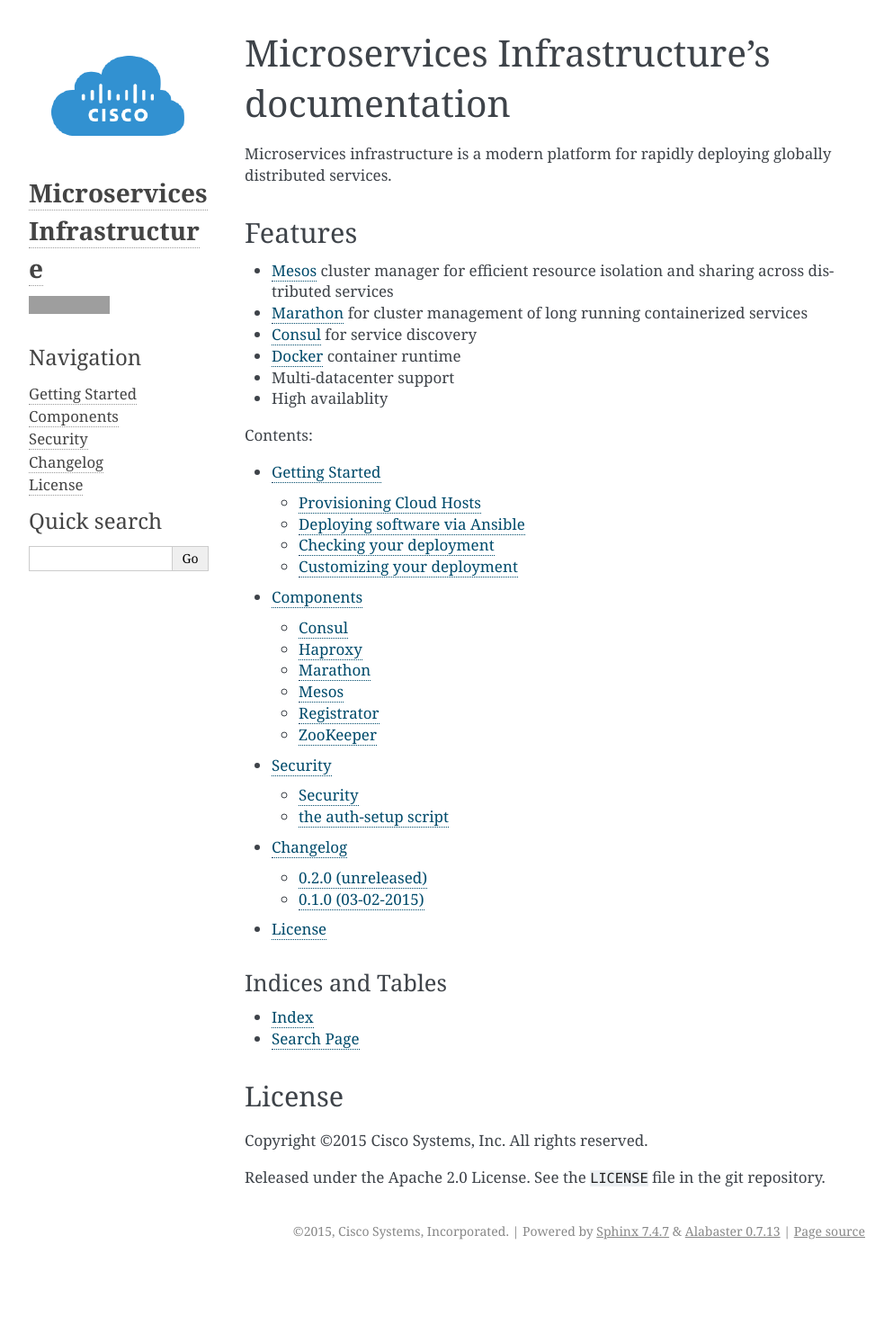
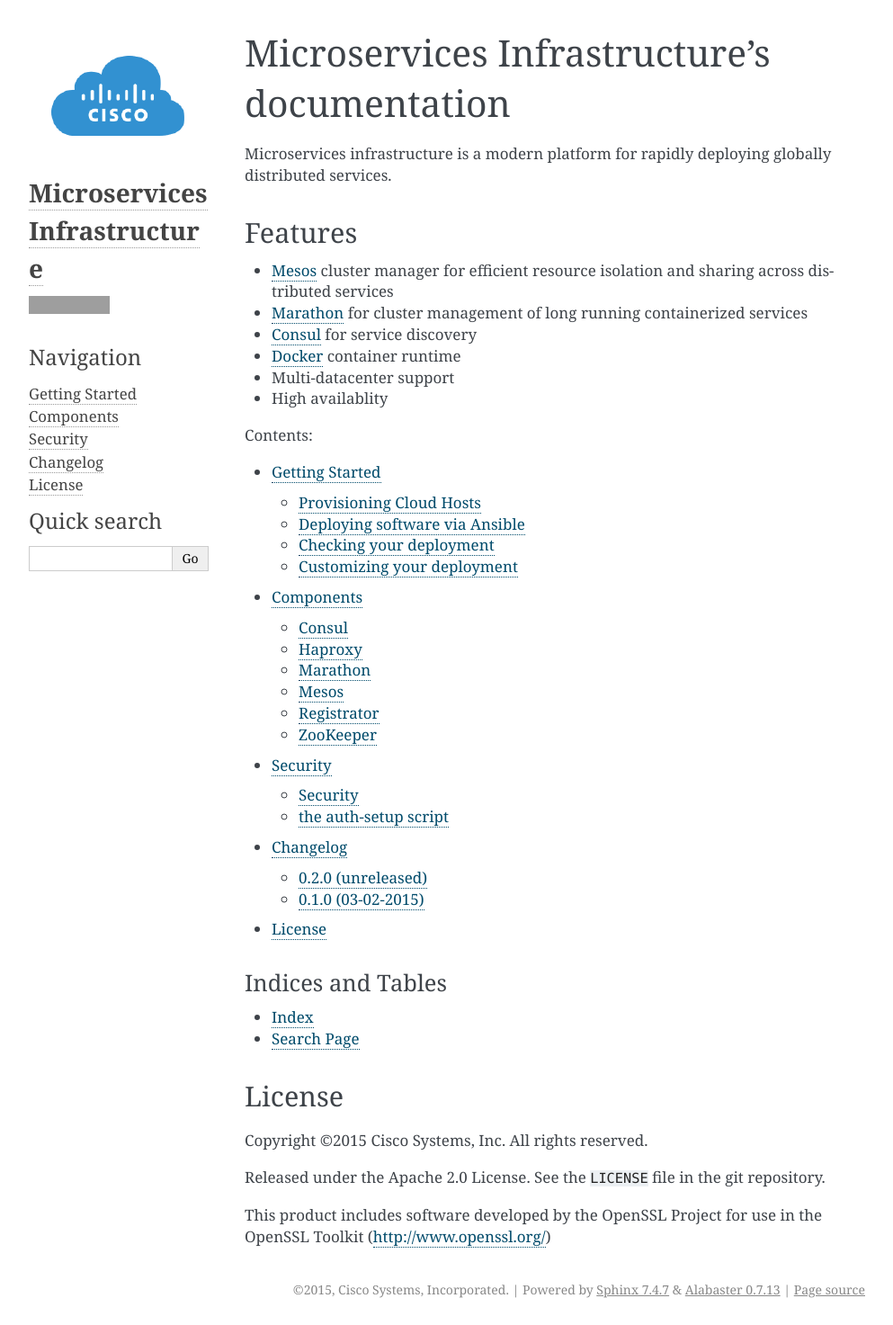
Before and after one commit to mantl/mantl, a Sphinx documentation site: the page built from docs/index.rst, in a window 1280 px wide. Shown: the whole page at 90% size, without its empty margins (148-1141 px from the left). Built offline with Sphinx 7.4.7, drawn with Linux system fonts in a browser that asks for light colours; before the commit the page ends 1408 px from its top, so only the background shows below that; grey boxes are pictures that could not be loaded.

Commit message:
README/docs: add OpenSSL copyright notice

```diff
--- a/docs/index.rst
+++ b/docs/index.rst
@@ -42,3 +42,6 @@
 Copyright ©2015 Cisco Systems, Inc. All rights reserved.
 
 Released under the Apache 2.0 License. See the ``LICENSE`` file in the git repository.
+
+This product includes software developed by the OpenSSL Project for use in the
+OpenSSL Toolkit (http://www.openssl.org/)
```
Also changed, not shown: README.md (+3 -0 lines).
